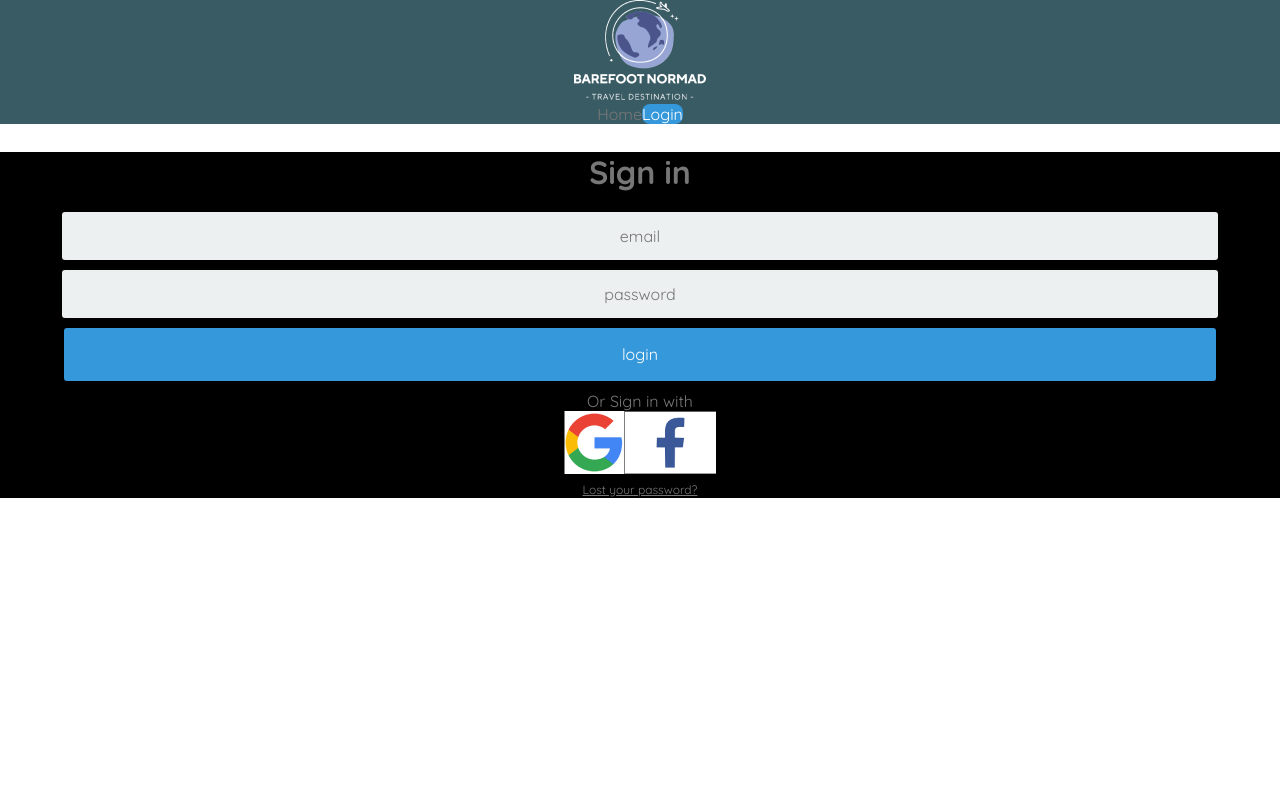
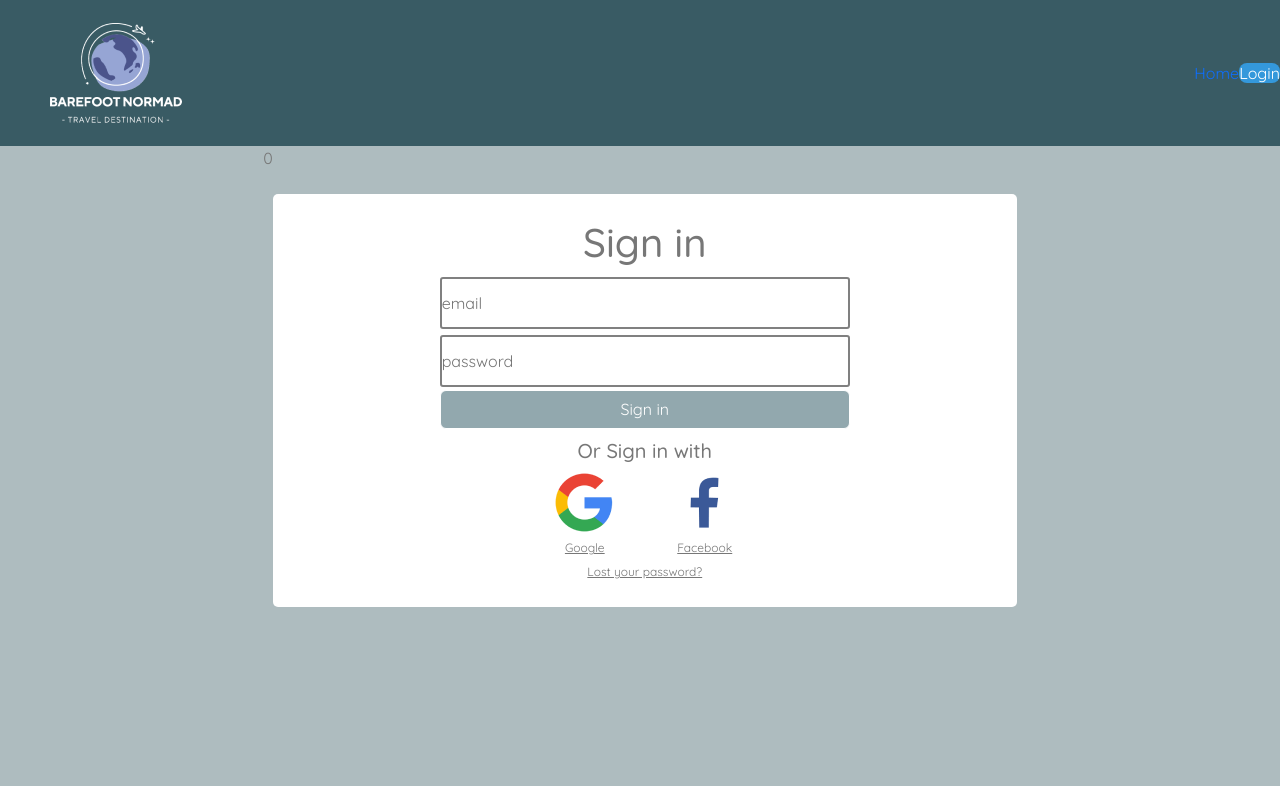
Before and after one commit to atlp-rwanda/winners-c8-bn-fe, a React (Create React App) app: page /login in a window 1280 px wide. Built offline with nearby package versions, Linux system fonts and the light colour scheme.

Commit message:
feature(login) handles validations and responses

```diff
--- a/package.json
+++ b/package.json
@@ -9,6 +9,7 @@
     "bootstrap": "^5.2.0",
     "dotenv": "^16.0.1",
     "express": "^4.18.1",
+    "joi": "^17.6.0",
     "path": "^0.12.7",
     "react": "^18.2.0",
     "react-dom": "^18.2.0",
--- a/public/styles/LoginForm/index.css
+++ b/public/styles/LoginForm/index.css
@@ -1,45 +1,60 @@
-.container{
-    background-color: black;
+.formBody {
+    background-color: #AEBCBF;
+    height: 80vh;
+    margin: 0px;
+    position: absolute;
+    width: 100%
 }
- h1{
-     width: 70%;
+.formWhite{
+    margin: 6ex 0ex 0 0ex;
+    background-color: white;
+    height: 60hv;
+    width: 100%;
+    border-radius: 5px;
+    padding: 3ex
+}
+ .header1,.header5{
     color: #777;
-    font-size: 32px;
-    margin: 28px auto;
-    margin-bottom: 20px;
     text-align: center;
     /*padding-top: 40px;*/
 }
-form{
+.form-login{
     /*padding: 15px;*/
     text-align: center;
 }
-input{
+input,.btn{
     padding: 12px 0;
     margin-bottom: 10px;
     border-radius: 3px;
     border: 2px solid transparent;
-    text-align: center;
     width: 90%;
     font-size: 16px;
     transition: border .2s, background-color .2s;
 }
-form .field{
-    background-color: #ECF0F1;
+.form-login .field{
+    background-color: white;
+    border: 2px solid gray;
+    border-radius: 3px;
+    margin: 3px
 }
-form .field:focus {
-    border: 2px solid #3498DB;
+.form-login .field:focus {
+    border: 2px solid #395B64;
 }
-form .btn{
-    background-color: #3498DB;
+.form-login .btn{
+    background-color: #395B64;
     color: #fff;
     line-height: 25px;
     cursor: pointer;
 }
-form .btn:hover,
-form .btn:active {
-    background-color: #1F78B4;
+.form-login .btn:hover,
+.form-login .btn:active {
+    background-color: #395B64;
     border: 2px solid #1F78B4;
+    color: #fff;
+}
+.form-login .btn:disabled {
+    background-color: #597B84;
+    color: #fff;
 }
 .pass-link{
     text-align: center;
@@ -49,3 +64,8 @@ form .btn:active {
     font-size: 12px;
     color: #777;
 }
+.redErrorMessage{
+    color: red;
+    text-align: left;
+    padding-left: 3ex;
+}
--- a/public/styles/index.css
+++ b/public/styles/index.css
@@ -5,5 +5,4 @@
   margin: 0;
   font-family: "Quicksand";
   color: #777;
-  text-align: center;
 }
--- a/src/components/LoginForm.js
+++ b/src/components/LoginForm.js
@@ -5,9 +5,24 @@ import navbarActions from "../redux/actions/navbarActions";
 import { connect } from "react-redux";
 import { Navigate } from "react-router-dom";
 import fbLogo from "../../public/images/login/facebook_icon.png"
-import googleLogo from "../../public/images/login/google_icon.png"
-
+import googleLogo from "../../public/images/login/google_icon.png";
+import Joi, { disallow } from "joi";
+import "bootstrap/dist/css/bootstrap.min.css";
+import "bootstrap/dist/js/bootstrap.bundle.min";
 class LoginForm extends React.Component {
+  constructor(props) {
+    super(props);
+    this.state = {
+      isEmailValid: undefined,
+      emailValidationMessage: "",
+      isPasswordValid: undefined,
+      passwordValidationMessage: "",
+      wait: false,
+      success: false,
+      error: false,
+      responseMessage: "Signing in . . .",
+    };
+  }
   isFormSubmitted = false;
   loginSubmit = async (event) => {
     event.preventDefault();
@@ -27,37 +42,119 @@ class LoginForm extends React.Component {
         body: raw,
         redirect: 'follow'
       };
+      this.setState({wait: true});
       let result =  await fetch("https://winners-c8-bn-be-staging.herokuapp.com/api/auth/signin", requestOptions)
       .then(response => response.json())
-      console.log("zzzzzzzzzzzzzzzz",result)
-      this.isFormSubmitted = true;
-      this.props.LOGIN(JSON.stringify(result.message));
-      this.props.SET_PAGE("HOME")
+      this.setState({responseMessage: result.message});
+      if(result.status == 200) {
+        this.isFormSubmitted = true;
+        this.setState({success : true});
+        this.props.LOGIN(result.data);
+        window.localStorage.setItem("auth-token", result.data);
+        this.props.SET_PAGE("HOME")
+      }
+      else{
+        this.setState({error : true});
+      }
     }
     catch(error) {
       alert(error);
     }
   }
+  validateEmail = async (emailAddress)=>{
+    const validator = Joi.string().required().email({ tlds: { allow: false } });
+    const {error} = await validator.validate(emailAddress);
+    if(error){
+      this.setState({isEmailValid: false});
+      this.setState({emailValidationMessage: error.details[0].message.replace(/[/"'`]+/g, "").replace("value", "Input")});
+    }
+    else{
+      this.setState({isEmailValid: true});
+      this.setState({emailValidationMessage: ""});
+    }
+  }
+  validatePassword = async (password)=>{
+    const validator = Joi.string().required();
+    const {error} = await validator.validate(password);
+    if(error){
+      this.setState({isPasswordValid: false});
+      this.setState({passwordValidationMessage: error.details[0].message.replace(/[/"'`]+/g, "").replace("value", "Input")});
+    }
+    else{
+      this.setState({isPasswordValid: true});
+      this.setState({passwordValidationMessage: ""});
+    }
+  }
   componentDidMount() {
     this.props.LOGOUT();
+    if(window.localStorage.getItem("auth-token")) {
+      window.localStorage.removeItem("auth-token");
+    }
+  }
+  socialImageStyle = {
+    display: "block",
+    marginLeft: "auto",
+    marginRight: "auto",
+    width: "auto",
+  }
+  inputSuccessStyle = {
+    border: "3px solid lightgreen",
+  }
+  inputErrorStyle = {
+    border: "2px solid red",
   }
   render(){
     return (
-      <div className="container">
+      <div className="formBody">
         {this.isFormSubmitted && (
           <Navigate to="/" replace={true} />
         )}
-        <h1>Sign in </h1>
-        <form id="login-form" onSubmit={(event) => this.loginSubmit(event)} >
-          <input type="text" name="email" placeholder="email" className="field"></input>
-          <input type="password" name="password" placeholder="password" className="field"></input>
-          <input type="submit" value="login" className="btn"></input>
-        </form>
-        <div>Or Sign in with</div>
-        <a href=""><img src={googleLogo}/></a>
-        <a href=""><img src={fbLogo}/></a>
-        <div className="pass-link">
-          <a href="#" >Lost your password?</a>
+        <div className="container d-flex justify-content-center">
+          {(this.state.wait | this.state.success | this.state.error)
+            &&
+            <div className="col-md-8 formWhite">
+              <h5 className="header5">{this.state.responseMessage}</h5>
+            </div>
+          }
+          {(!(this.state.wait | this.state.success | this.state.error))
+            &&
+            <div className="col-md-8 formWhite">
+              <div className="row d-flex justify-content-center">
+                <div className="col-xs-12 col-md-8">
+                  <h1 className="header1">Sign in </h1>
+                  <form id="login-form" className="form-login" onSubmit={(event) => this.loginSubmit(event)} >
+                    <input type="text" name="email" placeholder="email" className="field input-login" onBlur={async (event) => await this.validateEmail(event.target.value)} style={(this.state.isEmailValid==true)? this.inputSuccessStyle : (this.state.isEmailValid==false)? this.inputErrorStyle : {}}></input>
+                    <div className="redErrorMessage">{this.state.emailValidationMessage}</div>
+                    <input type="password" name="password" placeholder="password" className="field input-login" onBlur={async (event) => await this.validatePassword(event.target.value)} style={(this.state.isPasswordValid==true)? this.inputSuccessStyle : (this.state.isPasswordValid==false)? this.inputErrorStyle : {}}></input>
+                    <div className="redErrorMessage">{this.state.passwordValidationMessage}</div>
+                    <button type={(this.state.isEmailValid==true && this.state.isPasswordValid==true)? "submit" : ""} value="login" className="btn" disabled={!(this.state.isEmailValid==true && this.state.isPasswordValid==true)}>Sign in</button>
+                  </form>
+                </div>
+              </div>
+              <div className="row d-flex justify-content-center">
+                <div className="col-xs-12 col-md-8">
+                  <h5 className="header5">Or Sign in with</h5>
+                </div>
+              </div>
+              <div className="row d-flex justify-content-center">
+                <div className="col-2">
+                  <a href=""><img src={googleLogo} style={this.socialImageStyle}/></a>
+                  <div className="pass-link"><a href="">Google</a></div>
+                </div>
+                <div className="col-2">
+                  <a href=""><img src={fbLogo} style={this.socialImageStyle}/></a>
+                  <div className="pass-link"><a href="">Facebook</a></div>
+                </div>
+              </div>
+              <div className="row d-flex justify-content-center">
+                <div className="col-xs-12 col-md-8">
+                  <div className="pass-link">
+                    <a href="#" >Lost your password?</a>
+                  </div>
+                </div>
+              </div>
+            </div>
+          }
         </div>
       </div>
     );
--- a/src/components/Navbar.js
+++ b/src/components/Navbar.js
@@ -12,13 +12,18 @@ const Navbar = (props) => {
     borderRadius: '8px'
   };
   const buttonCSS ={};
+  const logoStyle={
+    padding: "10px 50px 10px 50px",
+  }
   return (
     <nav className="navbar">
-      <img src={bnLogo}/>
-      <div className="links">
+      <a className="navbar-brand">
+        <img src={bnLogo} style={logoStyle}/>
+      </a>
+      <span className="links">
         <Link to="/" style={(props.currentPage == "HOME")? buttonCSS : buttonSelectedCSS} onClick={(event) => props.SET_PAGE("HOME")}>Home</Link>
         <Link to="login" style={(props.currentPage == "LOGIN_FORM")? buttonCSS : buttonSelectedCSS} onClick={(event) => props.SET_PAGE("LOGIN_FORM")}>{(props.token=="")? "Login" : "Logout"}</Link>
-      </div>
+      </span>
     </nav>
   );
 }
```
Also changed, not shown: 1 other file (tests, documents, lock files or other folders).
